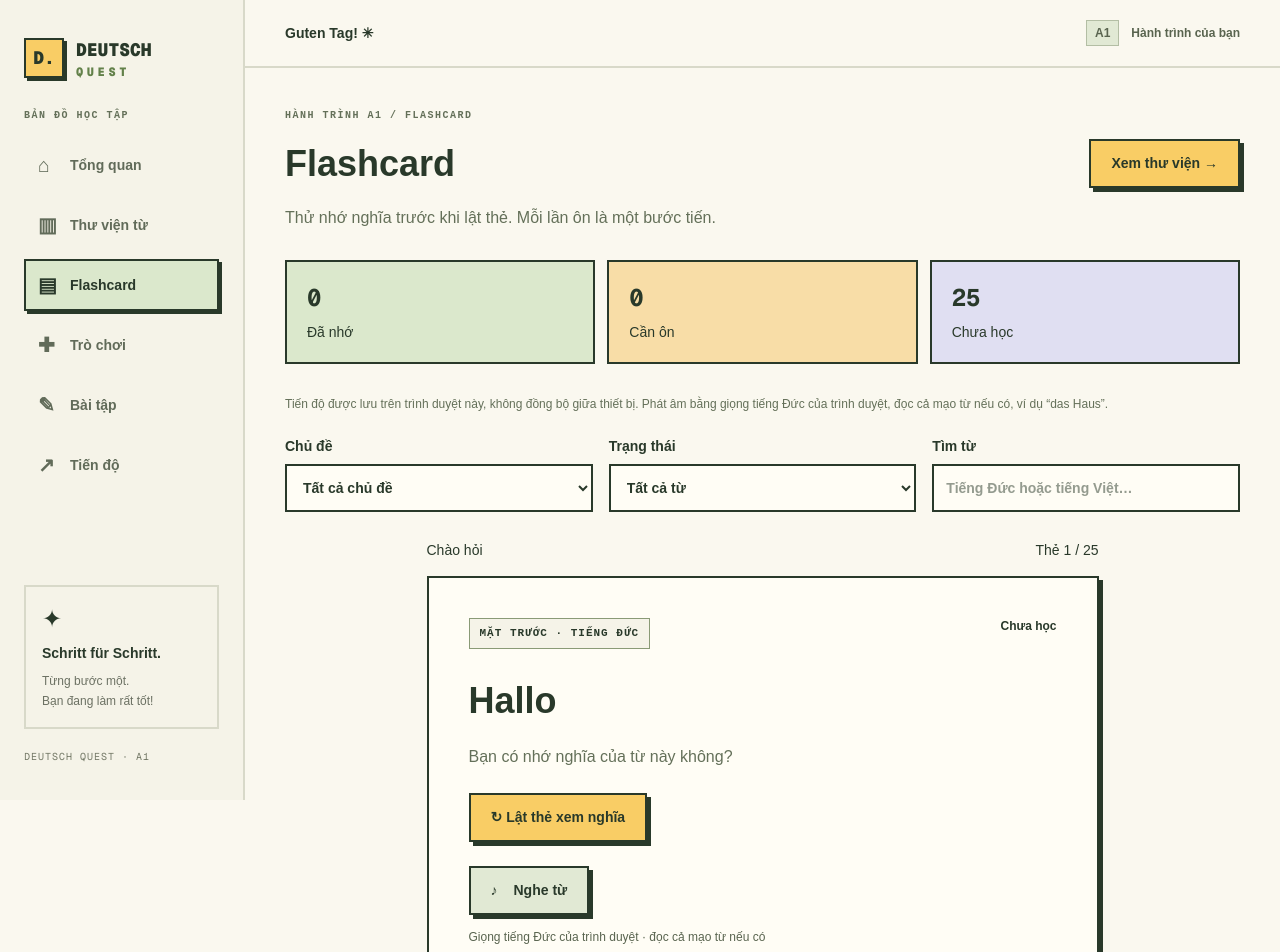
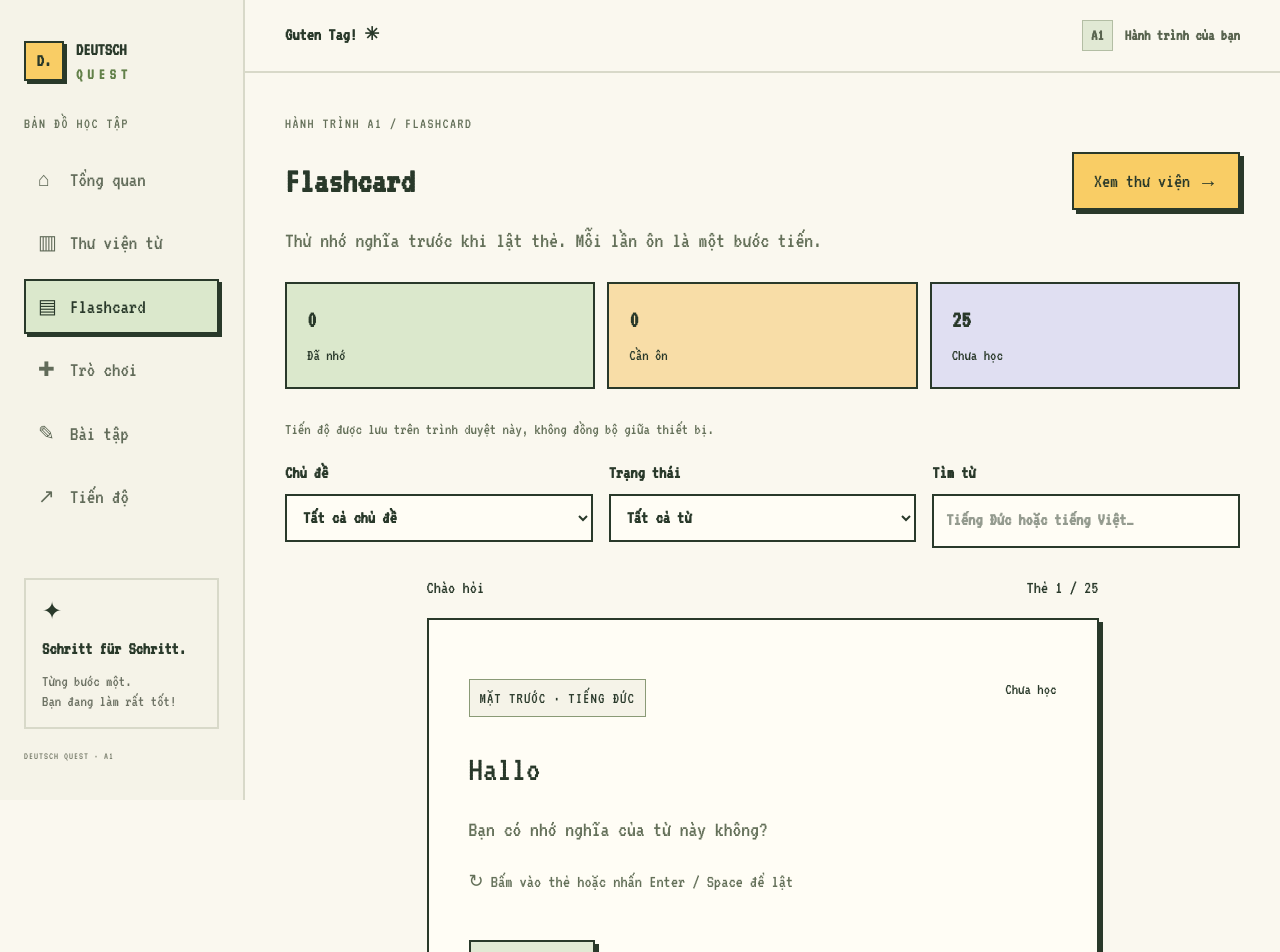
Before and after one commit to phihocnguyen/deutsch-learning, a Next.js app: page /flashcards in a window 1280 px wide. Shown: the top 952 px of the page. Built offline with nearby package versions, Linux system fonts and the light colour scheme.

Commit message:
feat: improve pixel typography and interactive flashcards

```diff
--- a/app/components/pronunciation.tsx
+++ b/app/components/pronunciation.tsx
@@ -2,7 +2,7 @@
 import { useEffect, useRef, useState } from "react";
 let stopCurrent: (() => void) | undefined;
 
-export function Pronunciation({ id, text, sentence = false }: { id: string; text: string; sentence?: boolean }) {
+export function Pronunciation({ id, text, sentence = false, label }: { id: string; text: string; sentence?: boolean; label?: string }) {
   const [message, setMessage] = useState("");
   const [playing, setPlaying] = useState(false);
   const stopRef = useRef<(() => void) | undefined>(undefined);
@@ -39,8 +39,7 @@ export function Pronunciation({ id, text, sentence = false }: { id: string; text
     try { window.speechSynthesis.speak(utterance); } catch { stop(); setMessage("Không phát được giọng tổng hợp."); }
   }
   return <div className="space-y-3">
-    <button type="button" className="pixel-button bg-[#e1e9d4]" onClick={() => playing ? stopRef.current?.() : play()} aria-label={`${playing ? "Dừng" : "Nghe"} ${sentence ? "câu ví dụ" : "từ"} ${text}`}><span aria-hidden="true">{playing ? "■" : "♪"}</span>{playing ? "Dừng phát" : sentence ? "Nghe câu ví dụ" : "Nghe từ"}</button>
-    <p className="text-xs leading-5 text-[#59644f]">Giọng tiếng Đức của trình duyệt · {sentence ? "đọc câu ví dụ" : "đọc cả mạo từ nếu có"}</p>
+    <button type="button" className="pixel-button bg-[#e1e9d4]" onClick={() => playing ? stopRef.current?.() : play()} aria-label={`${playing ? "Dừng" : label ?? (sentence ? "Nghe câu ví dụ" : "Nghe từ")} ${text}`}><span aria-hidden="true">{playing ? "■" : "♪"}</span>{playing ? "Dừng phát" : label ?? (sentence ? "Nghe câu ví dụ" : "Nghe từ")}</button>
     <p role="status" className="max-w-lg text-sm text-[#80421e]">{message}</p>
   </div>;
 }
--- a/app/components/vocabulary-learning.tsx
+++ b/app/components/vocabulary-learning.tsx
@@ -1,13 +1,13 @@
 "use client";
 import Link from "next/link";
 import { useState } from "react";
-import { fullWord, topics, vocabulary, type Word } from "@/lib/vocabulary";
+import { fullWord, fullPlural, topics, vocabulary, type Word } from "@/lib/vocabulary";
 import { useProgress } from "./progress-store";
 import { Pronunciation } from "./pronunciation";
 
 const statusNames = { known: "Đã nhớ", review: "Cần ôn" };
 function WordDetails({ word }: { word: Word }) {
-  return <><p className="mt-4 text-lg font-bold">{word.vietnamese}</p>{word.plural && <p className="mt-3 text-sm text-[#647059]">Số nhiều: {word.plural}</p>}<div className="my-5 border-l-4 border-[#96a87f] pl-4"><p lang="de" className="font-semibold">{word.example}</p><p className="mt-2 text-sm text-[#647059]">{word.translation}</p></div></>;
+  return <><p className="mt-4 text-lg font-bold">{word.vietnamese}</p>{word.plural && <p className="mt-3 text-sm text-[#647059]">Số nhiều: {fullPlural(word) ?? word.plural}</p>}<div className="my-5 border-l-4 border-[#96a87f] pl-4"><p lang="de" className="font-semibold">{word.example}</p><p className="mt-2 text-sm text-[#647059]">{word.translation}</p></div></>;
 }
 export function VocabularyLearning({ mode }: { mode: "library" | "flashcards" | "progress" }) {
   const { progress, ready, error, setStatus } = useProgress();
@@ -30,15 +30,20 @@ export function VocabularyLearning({ mode }: { mode: "library" | "flashcards" |
     <div className="mt-4 flex flex-wrap items-center justify-between gap-4"><h1 className="text-4xl font-extrabold">{title}</h1><Link className="pixel-button bg-[#f9cd65]" href={mode === "flashcards" ? "/vocabulary" : "/flashcards"}>{mode === "flashcards" ? "Xem thư viện →" : "Học flashcard →"}</Link></div>
     <p className="mt-4 leading-7 text-[#647059]">{mode === "flashcards" ? "Thử nhớ nghĩa trước khi lật thẻ. Mỗi lần ôn là một bước tiến." : mode === "progress" ? "Những dấu mốc thật, từ chính các từ bạn đã đánh dấu." : "25 từ và cụm từ nền tảng, chia thành 5 chủ đề gần gũi."}</p>
     <div className="my-7 grid grid-cols-3 gap-3" aria-label="Tiến độ từ vựng">{[["Đã nhớ", known, "bg-[#dbe8cc]"], ["Cần ôn", review, "bg-[#f8dda7]"], ["Chưa học", vocabulary.length - known - review, "bg-[#e0dff2]"]].map(([label, count, color]) => <div key={label} className={`border-2 border-[#29392a] p-3 sm:p-5 ${color}`}><p className="font-mono text-2xl font-bold">{ready ? count : "—"}</p><p className="mt-2 text-xs sm:text-sm">{label}</p></div>)}</div>
-    <p className="mb-5 text-xs leading-6 text-[#647059]">Tiến độ được lưu trên trình duyệt này, không đồng bộ giữa thiết bị. Phát âm bằng giọng tiếng Đức của trình duyệt, đọc cả mạo từ nếu có, ví dụ “das Haus”.</p>
+    <p className="mb-5 text-xs leading-6 text-[#647059]">Tiến độ được lưu trên trình duyệt này, không đồng bộ giữa thiết bị.</p>
     {error && <p role="alert" className="mb-5 border-2 border-[#b56e3e] bg-[#fff0d5] p-4 text-sm leading-6">{error}</p>}
     <div className="mb-7 grid gap-4 sm:grid-cols-3"><label className="text-sm font-bold">Chủ đề<select value={topic} onChange={e => { setTopic(e.target.value); reset(); }} className="mt-2 block min-h-12 w-full border-2 border-[#29392a] bg-[#fffdf5] p-3"><option value="">Tất cả chủ đề</option>{topics.map(t => <option key={t}>{t}</option>)}</select></label><label className="text-sm font-bold">Trạng thái<select disabled={!ready} value={status} onChange={e => { setFilterStatus(e.target.value); reset(); }} className="mt-2 block min-h-12 w-full border-2 border-[#29392a] bg-[#fffdf5] p-3"><option value="">Tất cả từ</option><option value="new">Chưa học</option><option value="known">Đã nhớ</option><option value="review">Cần ôn</option></select></label><label className="text-sm font-bold">Tìm từ<input value={search} onChange={e => { setSearch(e.target.value); reset(); }} placeholder="Tiếng Đức hoặc tiếng Việt…" className="mt-2 block min-h-12 w-full border-2 border-[#29392a] bg-[#fffdf5] p-3" /></label></div>
     {!word ? <div className="pixel-panel bg-[#fffdf5] p-8"><h2 className="text-xl font-bold">Chưa có từ phù hợp</h2><p className="my-4 text-sm text-[#647059]">Thử chủ đề hoặc trạng thái khác để tiếp tục học.</p><button className="pixel-button bg-[#f9cd65]" onClick={() => { setTopic(""); setFilterStatus(""); setSearch(""); reset(); }}>Xóa bộ lọc</button></div> : mode === "flashcards" ? <section aria-label="Thẻ từ vựng" className="mx-auto max-w-2xl">
       <div className="mb-4 flex justify-between text-sm"><span>{word.topic}</span><span role="status">Thẻ {position + 1} / {words.length}</span></div>
-      <div className="pixel-panel bg-[#fffdf5] p-6 sm:p-10"><div className="flex flex-wrap justify-between gap-3"><span className="pixel-label">{revealed === word.id ? "MẶT SAU · NGHĨA & VÍ DỤ" : "MẶT TRƯỚC · TIẾNG ĐỨC"}</span><span className="text-xs font-bold">{ready && progress.words[word.id] ? statusNames[progress.words[word.id]] : "Chưa học"}</span></div><h2 lang="de" className="mt-8 break-words text-4xl font-extrabold">{fullWord(word)}</h2>
-      {revealed === word.id ? <WordDetails word={word} /> : <p className="my-6 text-[#647059]">Bạn có nhớ nghĩa của từ này không?</p>}
-      <button className="pixel-button mb-6 bg-[#f9cd65]" onClick={() => setRevealed(revealed === word.id ? "" : word.id)} aria-expanded={revealed === word.id}>↻ {revealed === word.id ? "Ẩn nghĩa" : "Lật thẻ xem nghĩa"}</button>
-      <Pronunciation key={`word-${word.id}`} id={word.id} text={fullWord(word)} />{revealed === word.id && <div className="mt-5"><Pronunciation key={`sentence-${word.id}`} id={word.id} text={word.example} sentence /></div>}
+      <div className="pixel-panel bg-[#fffdf5] p-6 sm:p-10">
+      <button type="button" className="mb-6 block min-h-64 w-full cursor-pointer text-left" onClick={() => setRevealed(revealed === word.id ? "" : word.id)} aria-label={`${revealed === word.id ? "Lật về mặt trước" : "Lật thẻ xem nghĩa"}: ${fullWord(word)}`} aria-pressed={revealed === word.id}>
+        <span className="flex flex-wrap justify-between gap-3"><span className="pixel-label">{revealed === word.id ? "MẶT SAU · NGHĨA & VÍ DỤ" : "MẶT TRƯỚC · TIẾNG ĐỨC"}</span><span className="text-xs">{ready && progress.words[word.id] ? statusNames[progress.words[word.id]] : "Chưa học"}</span></span>
+        <span lang="de" className="mt-8 block break-words text-4xl">{fullWord(word)}</span>
+        {word.plural && <span className="mt-3 block text-[#647059]">Số nhiều: <span lang={fullPlural(word) ? "de" : undefined}>{fullPlural(word) ?? word.plural}</span></span>}
+        {revealed === word.id ? <><span className="mt-5 block text-2xl">{word.vietnamese}</span><span className="my-5 block border-l-4 border-[#96a87f] pl-4"><span lang="de" className="block">{word.example}</span><span className="mt-2 block text-sm text-[#647059]">{word.translation}</span></span></> : <span className="my-6 block text-[#647059]">Bạn có nhớ nghĩa của từ này không?</span>}
+        <span className="mt-4 block text-sm text-[#647059]">↻ Bấm vào thẻ hoặc nhấn Enter / Space để lật</span>
+      </button>
+      <div className="flex flex-wrap gap-4"><Pronunciation key={`word-${word.id}`} id={word.id} text={fullWord(word)} />{revealed === word.id && fullPlural(word) && <Pronunciation key={`plural-${word.id}`} id={`${word.id}-plural`} text={fullPlural(word)!} label="Nghe số nhiều" />}</div>{revealed === word.id && <div className="mt-5"><Pronunciation key={`sentence-${word.id}`} id={word.id} text={word.example} sentence /></div>}
       <div className="mt-6 flex flex-wrap gap-3 border-t-2 border-[#d8d9c9] pt-6"><button disabled={!ready} aria-pressed={progress.words[word.id] === "review"} className="pixel-button bg-[#f8dda7]" onClick={() => mark(word, "review")}>↻ Cần ôn</button><button disabled={!ready} aria-pressed={progress.words[word.id] === "known"} className="pixel-button bg-[#dbe8cc]" onClick={() => mark(word, "known")}>✓ Đã nhớ</button>{progress.words[word.id] && <button className="text-sm underline" onClick={() => setStatus(word.id, undefined)}>Bỏ đánh dấu</button>}</div></div>
       <div className="mt-7 flex justify-between gap-3"><button className="pixel-button bg-[#fffdf5]" disabled={position === 0} onClick={() => { setIndex(position - 1); setRevealed(""); }}>← Thẻ trước</button><button className="pixel-button bg-[#fffdf5]" disabled={position === words.length - 1} onClick={() => { setIndex(position + 1); setRevealed(""); }}>Thẻ tiếp →</button></div>
       {position === words.length - 1 && <p role="status" className="mt-5 text-sm text-[#647059]">Bạn đang ở thẻ cuối của bộ lọc này. Có thể quay lại hoặc chọn một chủ đề khác.</p>}
--- a/app/globals.css
+++ b/app/globals.css
@@ -1,19 +1,21 @@
 @import "tailwindcss";
 :root { --background: #faf8ef; --foreground: #29392a; }
-@theme inline { --color-background: var(--background); --color-foreground: var(--foreground); --font-sans: var(--font-geist-sans); --font-mono: var(--font-geist-mono); }
-body { background: var(--background); color: var(--foreground); font-family: Arial, Helvetica, sans-serif; }
+@theme inline { --color-background: var(--background); --color-foreground: var(--foreground); --font-sans: var(--font-pixel); --font-mono: var(--font-pixel); }
+body { background: var(--background); color: var(--foreground); font-family: var(--font-pixel), monospace; font-size: 22px; }
+.text-xs { font-size: 16px; }
+.text-sm { font-size: 18px; }
 button, a, input, select { -webkit-tap-highlight-color: transparent; }
 button, select { cursor: pointer; }
 :focus-visible { outline: 3px solid #5766b1; outline-offset: 5px; }
 .pixel-panel { border: 2px solid #29392a; box-shadow: 4px 4px 0 #29392a; }
-.pixel-button { display: inline-flex; align-items: center; justify-content: center; gap: 16px; min-height: 44px; border: 2px solid #29392a; padding: 12px 20px; font-size: 14px; font-weight: 700; box-shadow: 4px 4px 0 #29392a; transition: transform .12s, box-shadow .12s, background .12s; }
+.pixel-button { display: inline-flex; align-items: center; justify-content: center; gap: 16px; min-height: 44px; border: 2px solid #29392a; padding: 12px 20px; font-size: 20px; font-weight: 400; box-shadow: 4px 4px 0 #29392a; transition: transform .12s, box-shadow .12s, background .12s; }
 .pixel-button:hover { filter: brightness(.97); transform: translate(-1px,-1px); box-shadow: 5px 5px 0 #29392a; }
 .pixel-button:active { transform: translate(4px,4px); box-shadow: none; }
 .pixel-button:disabled { cursor: not-allowed; opacity: .5; transform: none; box-shadow: none; }
-.pixel-label { display: inline-block; border: 1px solid #8a9a76; background: #f5f3e8; padding: 6px 10px; font-family: monospace; font-size: 11px; font-weight: bold; letter-spacing: 1px; }
-.eyebrow { font-family: monospace; font-size: 10px; letter-spacing: 1.5px; font-weight: 700; color: #647059; }
+.pixel-label { display: inline-block; border: 1px solid #8a9a76; background: #f5f3e8; padding: 6px 10px; font-size: 16px; letter-spacing: 1px; }
+.eyebrow { font-size: 15px; letter-spacing: 1.5px; color: #647059; }
 .pixel-icon { display: flex; width: 52px; height: 52px; align-items: center; justify-content: center; border: 2px solid #29392a; box-shadow: 3px 3px 0 #29392a; font-size: 28px; }
-.nav-link { display: flex; flex-shrink: 0; align-items: center; gap: 12px; min-height: 48px; border: 2px solid transparent; padding: 10px 12px; font-size: 14px; font-weight: 600; color: #616b59; }
+.nav-link { display: flex; flex-shrink: 0; align-items: center; gap: 12px; min-height: 48px; border: 2px solid transparent; padding: 10px 12px; font-size: 21px; color: #616b59; }
 .nav-link:hover { background: #e9ebdb; }
 .nav-active { border-color: #29392a; background: #dbe8cc; color: #29392a; box-shadow: 3px 3px 0 #29392a; }
 .skip-link { position: fixed; top: -100px; left: 15px; z-index: 100; background: #f9cd65; padding: 12px; }
--- a/app/layout.tsx
+++ b/app/layout.tsx
@@ -1,17 +1,14 @@
 import type { Metadata } from "next";
-import { Geist, Geist_Mono } from "next/font/google";
+import { VT323 } from "next/font/google";
 import "./globals.css";
 import Link from "next/link";
 import { Navigation } from "./components/navigation";
 
-const geistSans = Geist({
-  variable: "--font-geist-sans",
-  subsets: ["latin"],
-});
-
-const geistMono = Geist_Mono({
-  variable: "--font-geist-mono",
-  subsets: ["latin"],
+const pixelFont = VT323({
+  variable: "--font-pixel",
+  weight: "400",
+  subsets: ["latin", "latin-ext", "vietnamese"],
+  display: "swap",
 });
 
 export const metadata: Metadata = {
@@ -23,7 +20,7 @@ export default function RootLayout({ children }: LayoutProps<"/">) {
   return (
     <html
       lang="vi"
-      className={`${geistSans.variable} ${geistMono.variable} h-full antialiased`}
+      className={`${pixelFont.variable} h-full`}
     >
       <body className="min-h-full">
         <a href="#main" className="skip-link">Đến nội dung chính</a>
--- a/lib/vocabulary.ts
+++ b/lib/vocabulary.ts
@@ -31,3 +31,4 @@ export const vocabulary: Word[] = [
   { id: "schlafen", topic: "Sinh hoạt", german: "schlafen", vietnamese: "Ngủ", example: "Das Baby schläft.", translation: "Em bé đang ngủ." },
 ];
 export function fullWord(word: Word) { return [word.article, word.german].filter(Boolean).join(" "); }
+export function fullPlural(word: Word) { return word.article && word.plural && !word.plural.startsWith("—") ? `die ${word.plural}` : undefined; }
```
Also changed, not shown: 2 other files (tests, documents, lock files or other folders).
